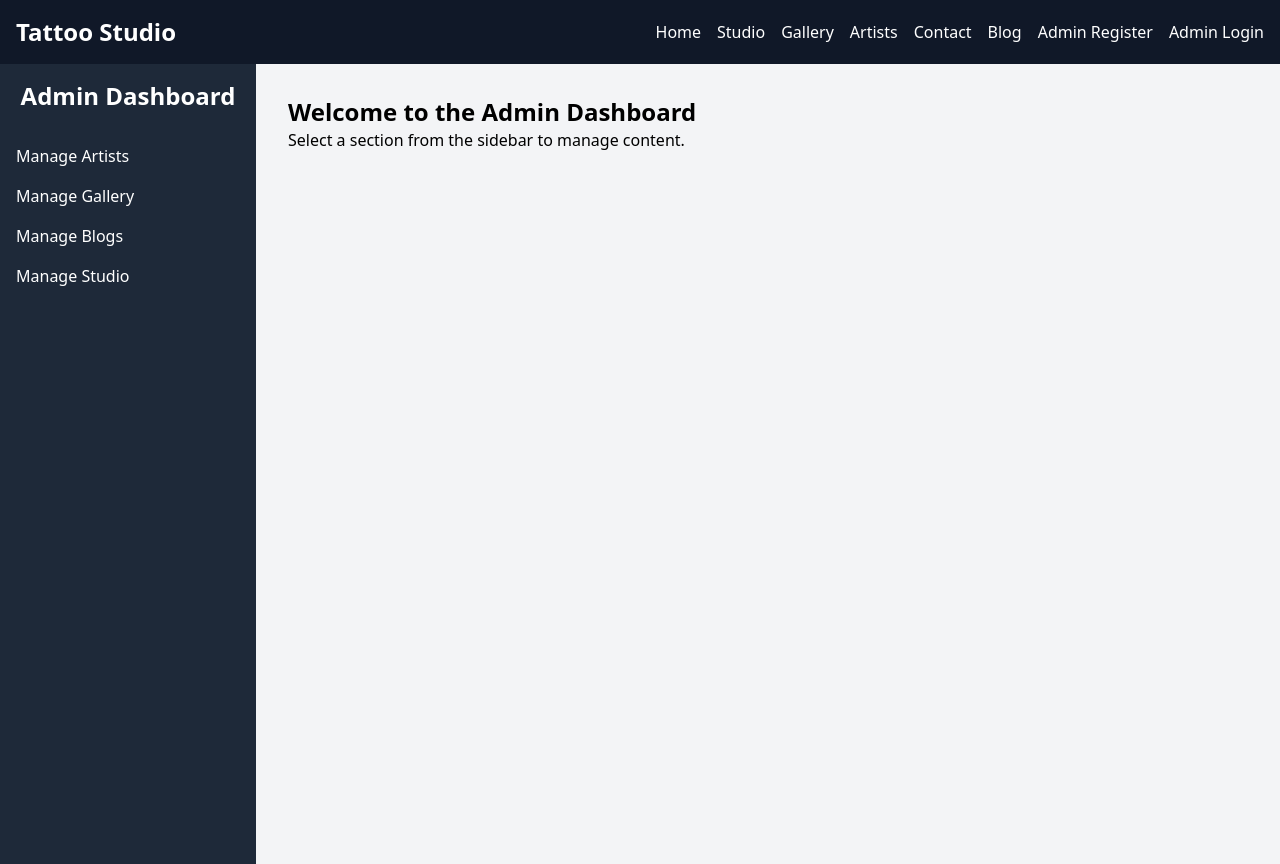
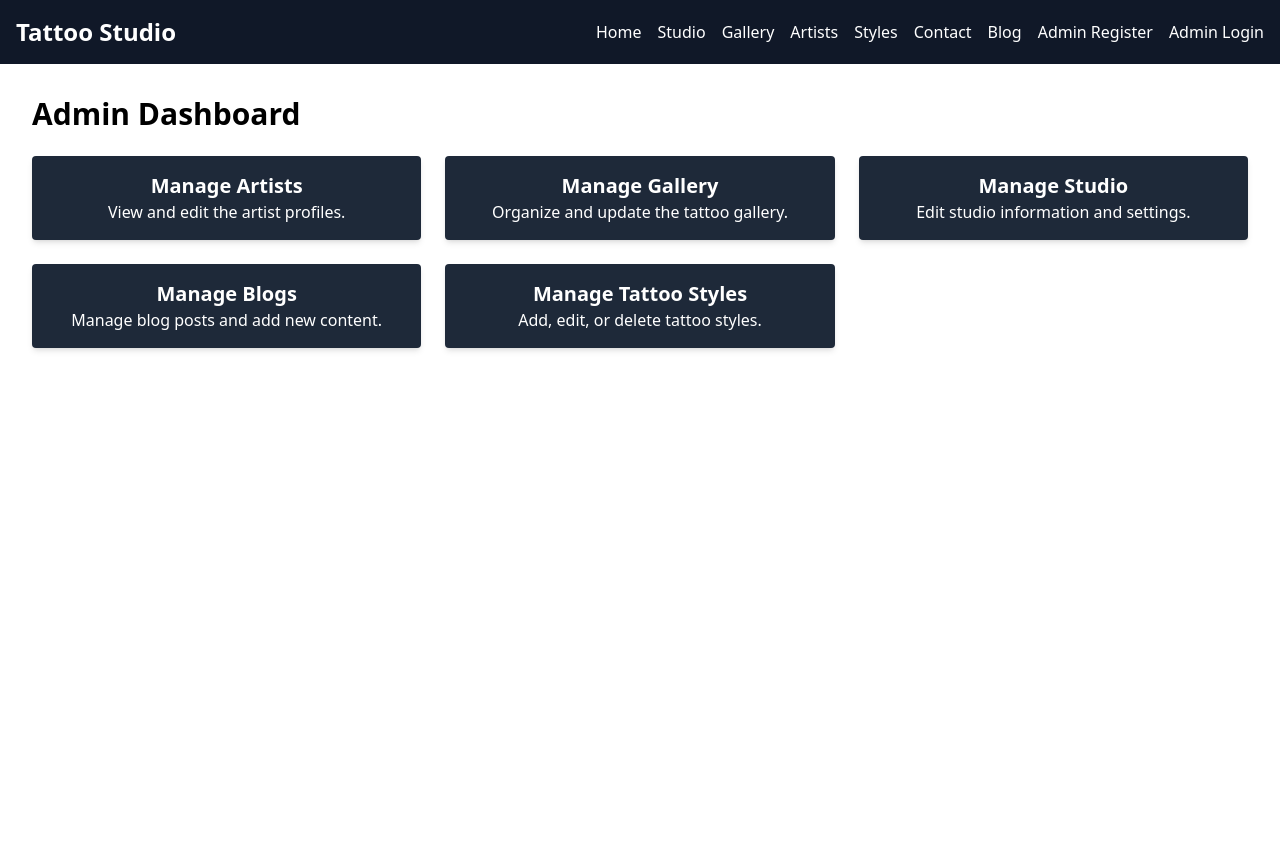
Before and after one commit to emily172/FYP-Tattoo, a React (Vite) app in the folder tattoo-website/: page /dashboard in a window 1280 px wide. After the commit the page ends 800 px from the top, so only its background shows below. Built offline with nearby package versions, Linux system fonts and the light colour scheme.

Commit message:
Added Tattoo Styles

```diff
--- a/tattoo-website/src/App.jsx
+++ b/tattoo-website/src/App.jsx
@@ -15,6 +15,8 @@ import ManageArtists from './pages/ManageArtists'; // Artists management
 import ManageGallery from './pages/ManageGallery'; // Gallery management
 import ManageStudio from './pages/ManageStudio'; // Admin Studio management
 import AdminBlogManager from './pages/AdminBlogManager'; // Admin Blog Management
+import TattooStyles from './pages/TattooStyles';
+import ManageTattooStyles from './pages/ManageTattooStyles';
 
 function App() {
   return (
@@ -38,6 +40,8 @@ function App() {
         <Route path="/dashboard/gallery" element={<ManageGallery />} />
         <Route path="/dashboard/studio" element={<ManageStudio />} /> {/* Studio management */}
         <Route path="/dashboard/blogs" element={<AdminBlogManager />} /> {/* Admin Blog Management */}
+        <Route path="/styles" element={<TattooStyles />} />
+        <Route path="/dashboard/styles" element={<ManageTattooStyles />} />
       </Routes>
     </Router>
   );
--- a/tattoo-website/src/components/Navbar.jsx
+++ b/tattoo-website/src/components/Navbar.jsx
@@ -34,10 +34,19 @@ function Navbar() {
           >
             Artists
           </Link>
+
+          <Link
+            to="/styles"
+            className={`hover:text-indigo-500 ${location.pathname === '/styles' ? 'text-indigo-500' : ''}`}
+          >
+            Styles
+          </Link>
+
           <Link
             to="/contact"
             className={`hover:text-indigo-500 ${location.pathname === '/contact' ? 'text-indigo-500' : ''}`}
           >
+
             Contact
           </Link>
           <Link
--- a/tattoo-website/src/pages/AdminDashboard.jsx
+++ b/tattoo-website/src/pages/AdminDashboard.jsx
@@ -1,47 +1,59 @@
 import React from 'react';
-import { Link } from 'react-router-dom';
+import { NavLink } from 'react-router-dom';
 
-function AdminDashboard() {
+const AdminDashboard = () => {
   return (
-    <div className="min-h-screen flex">
-      {/* Sidebar */}
-      <aside className="w-64 bg-gray-800 text-white">
-        <div className="p-4 text-center">
-          <h2 className="text-2xl font-bold">Admin Dashboard</h2>
-        </div>
-        <nav className="p-4">
-          <ul className="space-y-4">
-            <li>
-              <Link to="/dashboard/artists" className="hover:text-indigo-400">
-                Manage Artists
-              </Link>
-            </li>
-            <li>
-              <Link to="/dashboard/gallery" className="hover:text-indigo-400">
-                Manage Gallery
-              </Link>
-            </li>
-            <li>
-              <Link to="/dashboard/blogs" className="hover:text-indigo-400">
-                Manage Blogs
-              </Link>
-            </li>
-            <li>
-              <Link to="/dashboard/studio" className="hover:text-indigo-400">
-                Manage Studio
-              </Link>
-            </li>
-          </ul>
-        </nav>
-      </aside>
+    <div className="p-8">
+      <h1 className="text-3xl font-bold mb-6">Admin Dashboard</h1>
 
-      {/* Main Content */}
-      <main className="flex-1 p-8 bg-gray-100">
-        <h1 className="text-2xl font-bold">Welcome to the Admin Dashboard</h1>
-        <p>Select a section from the sidebar to manage content.</p>
-      </main>
+      <div className="grid grid-cols-1 sm:grid-cols-2 lg:grid-cols-3 gap-6">
+        {/* Manage Artists */}
+        <NavLink
+          to="/dashboard/artists"
+          className="bg-gray-800 text-white p-4 rounded shadow-md hover:bg-gray-700 text-center"
+        >
+          <h2 className="text-xl font-bold">Manage Artists</h2>
+          <p>View and edit the artist profiles.</p>
+        </NavLink>
+
+        {/* Manage Gallery */}
+        <NavLink
+          to="/dashboard/gallery"
+          className="bg-gray-800 text-white p-4 rounded shadow-md hover:bg-gray-700 text-center"
+        >
+          <h2 className="text-xl font-bold">Manage Gallery</h2>
+          <p>Organize and update the tattoo gallery.</p>
+        </NavLink>
+
+        {/* Manage Studio */}
+        <NavLink
+          to="/dashboard/studio"
+          className="bg-gray-800 text-white p-4 rounded shadow-md hover:bg-gray-700 text-center"
+        >
+          <h2 className="text-xl font-bold">Manage Studio</h2>
+          <p>Edit studio information and settings.</p>
+        </NavLink>
+
+        {/* Manage Blogs */}
+        <NavLink
+          to="/dashboard/blogs"
+          className="bg-gray-800 text-white p-4 rounded shadow-md hover:bg-gray-700 text-center"
+        >
+          <h2 className="text-xl font-bold">Manage Blogs</h2>
+          <p>Manage blog posts and add new content.</p>
+        </NavLink>
+
+        {/* Manage Tattoo Styles */}
+        <NavLink
+          to="/dashboard/styles"
+          className="bg-gray-800 text-white p-4 rounded shadow-md hover:bg-gray-700 text-center"
+        >
+          <h2 className="text-xl font-bold">Manage Tattoo Styles</h2>
+          <p>Add, edit, or delete tattoo styles.</p>
+        </NavLink>
+      </div>
     </div>
   );
-}
+};
 
 export default AdminDashboard;
--- /dev/null
+++ b/tattoo-website/src/pages/ManageTattooStyles.jsx
@@ -0,0 +1,115 @@
+import React, { useState, useEffect } from 'react';
+import axios from 'axios';
+
+const ManageTattooStyles = () => {
+  const [styles, setStyles] = useState([]);
+  const [newStyle, setNewStyle] = useState({ name: '', description: '', image: '' });
+  const [error, setError] = useState('');
+
+  useEffect(() => {
+    axios
+      .get('http://localhost:5000/tattoo-styles')
+      .then((response) => setStyles(response.data))
+      .catch((err) => console.error('Error fetching tattoo styles:', err));
+  }, []);
+
+  const handleAddStyle = (e) => {
+    e.preventDefault();
+
+    // Validate input
+    if (!newStyle.name || !newStyle.description || !newStyle.image) {
+      setError('All fields are required.');
+      return;
+    }
+    if (!newStyle.image.startsWith('http')) {
+      setError('Invalid image URL.');
+      return;
+    }
+
+    console.log('Payload being sent:', newStyle);
+
+    axios
+      .post('http://localhost:5000/tattoo-styles', newStyle)
+      .then((response) => {
+        console.log('Response from server:', response.data);
+        setStyles([response.data, ...styles]);
+        setNewStyle({ name: '', description: '', image: '' }); // Reset form
+        setError('');
+      })
+      .catch((err) => {
+        console.error('Error adding style:', err);
+        setError('Failed to add tattoo style. Please try again.');
+      });
+  };
+
+  const deleteStyle = async (id) => {
+    try {
+      await axios.delete(`http://localhost:5000/tattoo-styles/${id}`);
+      setStyles(styles.filter((style) => style._id !== id)); // Update UI
+    } catch (err) {
+      console.error('Error deleting style:', err);
+      setError('Failed to delete tattoo style.');
+    }
+  };
+
+  return (
+    <div className="p-8">
+      <h1 className="text-2xl font-bold mb-6">Manage Tattoo Styles</h1>
+
+      {/* Error Message */}
+      {error && <p className="text-red-500 mb-4">{error}</p>}
+
+      {/* Add Form */}
+      <form onSubmit={handleAddStyle} className="mb-8 border p-4 rounded bg-white shadow-md">
+        <h2 className="text-xl font-bold mb-4">Add New Style</h2>
+        <input
+          type="text"
+          name="name"
+          value={newStyle.name}
+          onChange={(e) => setNewStyle({ ...newStyle, name: e.target.value })}
+          placeholder="Style Name"
+          className="w-full p-2 border rounded mb-4"
+          required
+        />
+        <textarea
+          name="description"
+          value={newStyle.description}
+          onChange={(e) => setNewStyle({ ...newStyle, description: e.target.value })}
+          placeholder="Description"
+          className="w-full p-2 border rounded mb-4"
+          rows="3"
+          required
+        />
+        <input
+          type="url"
+          name="image"
+          value={newStyle.image}
+          onChange={(e) => setNewStyle({ ...newStyle, image: e.target.value })}
+          placeholder="Image URL"
+          className="w-full p-2 border rounded mb-4"
+          required
+        />
+        <button type="submit" className="bg-green-500 text-white px-4 py-2 rounded hover:bg-green-600">
+          Add Style
+        </button>
+      </form>
+
+      {/* Styles List */}
+      {styles.map((style) => (
+        <div key={style._id} className="border p-4 rounded mb-4">
+          <h3 className="text-lg font-bold">{style.name}</h3>
+          <p className="text-gray-500">{style.description}</p>
+          <img src={style.image} alt={style.name} className="w-full h-40 object-cover rounded-md mb-4" />
+          <button
+            className="bg-red-500 text-white px-4 py-2 rounded hover:bg-red-600"
+            onClick={() => deleteStyle(style._id)}
+          >
+            Delete Style
+          </button>
+        </div>
+      ))}
+    </div>
+  );
+};
+
+export default ManageTattooStyles;
--- /dev/null
+++ b/tattoo-website/src/pages/TattooStyles.jsx
@@ -0,0 +1,30 @@
+import React, { useState, useEffect } from 'react';
+import axios from 'axios';
+
+const TattooStyles = () => {
+  const [styles, setStyles] = useState([]);
+
+  useEffect(() => {
+    axios
+      .get('http://localhost:5000/tattoo-styles') // Fetch tattoo styles
+      .then((response) => setStyles(response.data))
+      .catch((err) => console.error('Error fetching tattoo styles:', err));
+  }, []);
+
+  return (
+    <div className="p-8">
+      <h1 className="text-3xl font-bold mb-6">Tattoo Styles</h1>
+      <div className="grid grid-cols-1 sm:grid-cols-2 lg:grid-cols-3 gap-6">
+        {styles.map((style, index) => (
+          <div key={index} className="bg-white rounded-md shadow-md p-4 text-center">
+            <img src={style.image} alt={style.name} className="w-full h-40 object-cover rounded-md mb-4" />
+            <h3 className="text-lg font-bold">{style.name}</h3>
+            <p className="text-gray-500">{style.description}</p>
+          </div>
+        ))}
+      </div>
+    </div>
+  );
+};
+
+export default TattooStyles;
```
Also changed, not shown: 2 other files (tests, documents, lock files or other folders).
